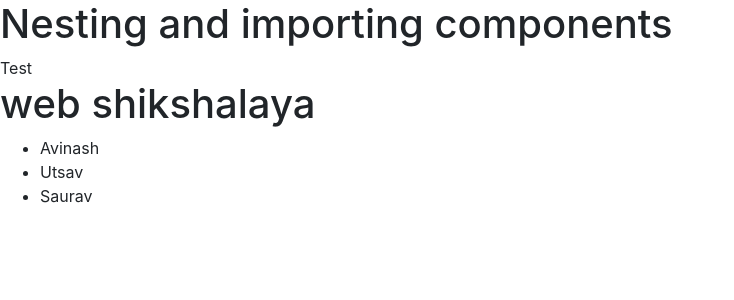
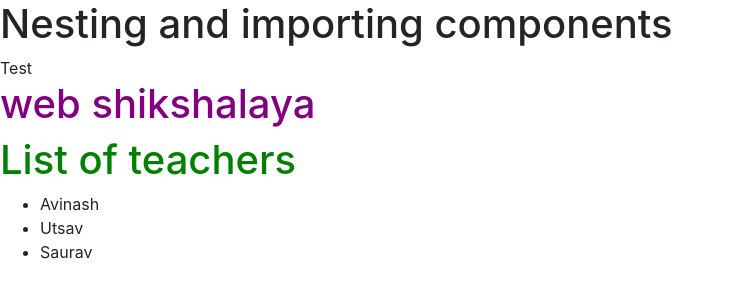
Before and after one commit to vimm0/vuejs-app, a Vue app in the folder app/: page / in a window 1280 px wide. Shown: the top 300 px of the page, without its empty margins (0-734 px from the left). Built offline with nearby package versions, Linux system fonts and the light colour scheme.

Commit message:
component css

```diff
--- a/app/src/App.vue
+++ b/app/src/App.vue
@@ -22,5 +22,8 @@ data() {
 }
 </script>
 
-<style>
+<style scoped>
+h1{
+  color:purple;
+}
 </style>
--- a/app/src/Webshikshalaya.vue
+++ b/app/src/Webshikshalaya.vue
@@ -1,7 +1,10 @@
 <template>
-<ul>
-  <li v-for='teacher in teachers'>{{teacher}}</li>
-</ul>
+<div>
+  <h1>List of teachers</h1>
+  <ul>
+    <li v-for='teacher in teachers'>{{teacher}}</li>
+  </ul>
+</div>
 </template>
 
 <script>
@@ -15,5 +18,8 @@ data() {
 }
 </script>
 
-<style>
+<style scoped>
+h1{
+  color:green;
+}
 </style>
```
